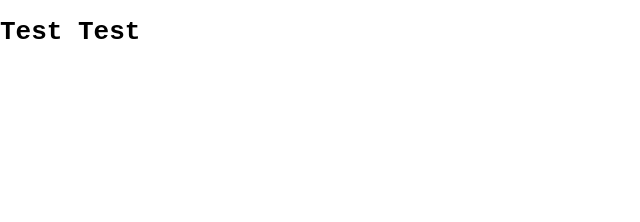
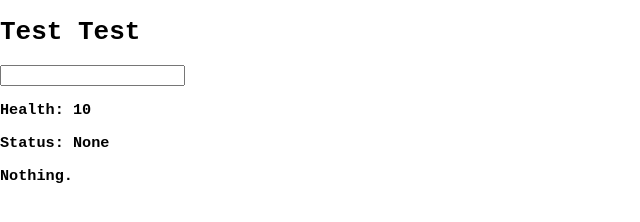
Before and after one commit to aRandomWonder/arandomwonder.github.io, a website with bundled scripts: page index.html in a window 1280 px wide. Shown: the whole page, without its empty margins (0-640 px from the left). Built offline with nearby package versions, Linux system fonts and the light colour scheme.

Commit message:
minor changes

```diff
--- a/index.html
+++ b/index.html
@@ -14,14 +14,21 @@
 
                     </div>
                     <div class = "input">
-
+                        <input id = "main-input">
                     </div>
                 </div>
 
         <!--Side Bar-->
                 <div class = "stats">
-                    <div id = "health"></div>
-                    <div id = "inventory"></div>
+                    <div id = "health">
+                        <h3>Health: 10</h3>
+                    </div>
+                    <div id = "status">
+                        <h3>Status: None</h3>
+                    </div>
+                    <div id = "inventory">
+                        <h3>Nothing.</h3>
+                    </div>
                 </div>
             </div>
         </div>
```
